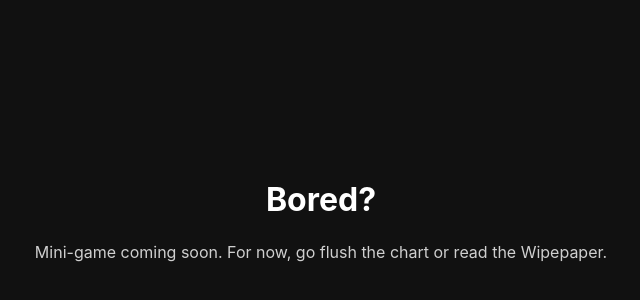
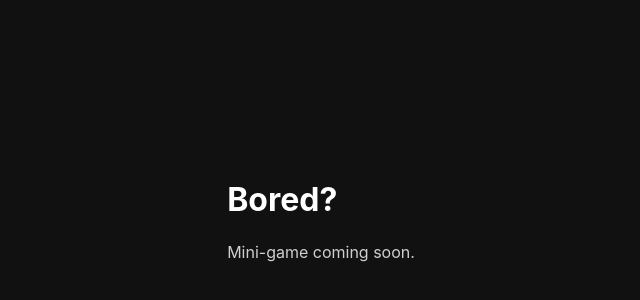
Before and after one commit to Flushimoto/TOILETCOIN, a Next.js app: page /bored in a window 1280 px wide. Shown: the part 172-472 px from the top of the page, without its empty margins (319-959 px from the left). Built offline with nearby package versions, Linux system fonts and the light colour scheme.

Commit message:
Update page.tsx

```diff
--- a/app/bored/page.tsx
+++ b/app/bored/page.tsx
@@ -1,24 +1,8 @@
-'use client';
-
 export default function Page() {
-  return (
-    <div
-      style={{
-        minHeight: '100vh',
-        display: 'grid',
-        placeItems: 'center',
-        color: '#fff',
-        background: '#111',
-        textAlign: 'center',
-        padding: 24,
-      }}
-    >
-      <div>
-        <h1 style={{ margin: 0 }}>Bored?</h1>
-        <p style={{ opacity: 0.8 }}>
-          Mini-game coming soon. For now, go flush the chart or read the Wipepaper.
-        </p>
-      </div>
+  return <main style={{ color: '#fff', background: '#111', minHeight: '100vh', display: 'grid', placeItems: 'center' }}>
+    <div>
+      <h1 style={{ margin: 0 }}>Bored?</h1>
+      <p style={{ opacity: 0.8 }}>Mini-game coming soon.</p>
     </div>
-  );
+  </main>;
 }
```
